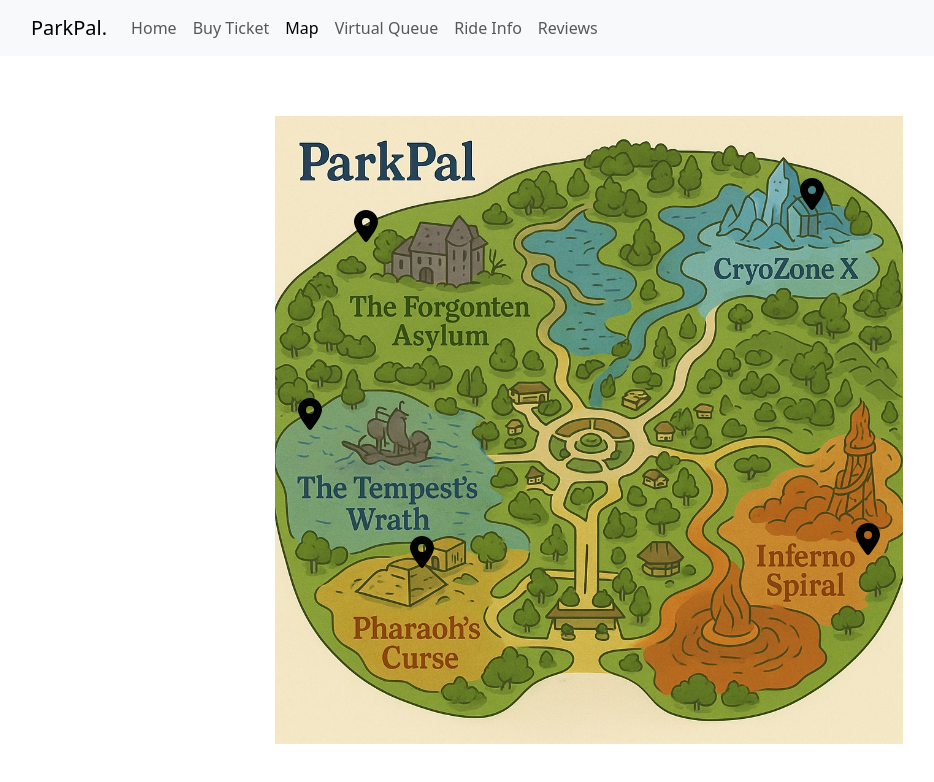
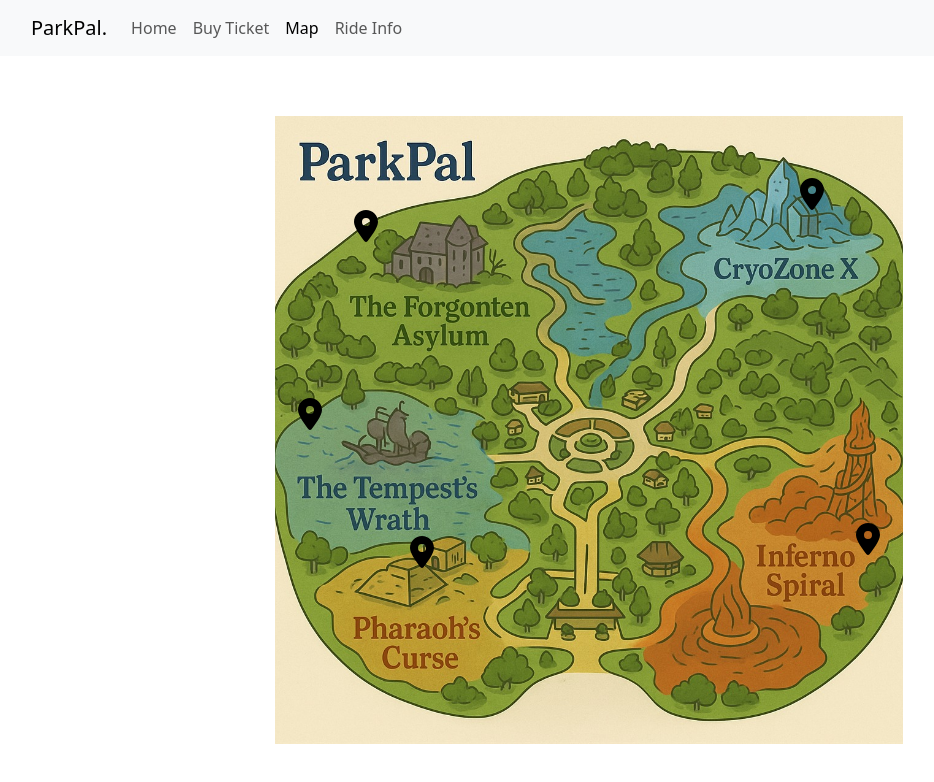
Before and after one commit to Almoghairi/ParkPal, a React (Create React App) app in the folder my_app/: page /map in a window 1280 px wide. Shown: the top 782 px of the page, without its empty margins (51-985 px from the left). Built offline with nearby package versions, Linux system fonts and the light colour scheme.

Commit message:
card buttons now work

```diff
--- a/my_app/src/App.js
+++ b/my_app/src/App.js
@@ -30,9 +30,7 @@ function App() {
                 <Nav.Link eventKey="home">Home</Nav.Link>
                 <Nav.Link eventKey="ticket">Buy Ticket</Nav.Link>
                 <Nav.Link eventKey="map">Map</Nav.Link>
-                <Nav.Link eventKey="queue">Virtual Queue</Nav.Link>
                 <Nav.Link eventKey="info">Ride Info</Nav.Link>
-                <Nav.Link eventKey="reviews">Reviews</Nav.Link>
               </Nav>
             </Navbar.Collapse>
           </Container>
--- a/my_app/src/Card.js
+++ b/my_app/src/Card.js
@@ -5,10 +5,11 @@ import CardContent from '@mui/material/CardContent';
 import CardMedia from '@mui/material/CardMedia';
 import Button from '@mui/material/Button';
 import Typography from '@mui/material/Typography';
+import { useNavigate } from 'react-router';
 
 {/* Card function took from MUI.com */}
 function ImgMediaCard({discription,title, image}) {
-
+  const navigate = useNavigate();
   return (
     <Card sx={{ maxWidth: 345 }}>
       <CardMedia
@@ -27,9 +28,9 @@ function ImgMediaCard({discription,title, image}) {
       </CardContent>
       <CardActions>
         {/* to be linked later */}
-        <Button size="small" >Virtual Queue</Button>
-        <Button size="small">Ride Info</Button>
-        <Button size="small">Reviews</Button>
+        <Button size="small" onClick={() => navigate('/queue')}>Virtual Queue</Button>
+        <Button size="small" onClick={() => navigate('/info')}>Ride Info</Button>
+        <Button size="small" onClick={() => navigate('/reviews')}>Reviews</Button>
       </CardActions>
     </Card>
   );
```
